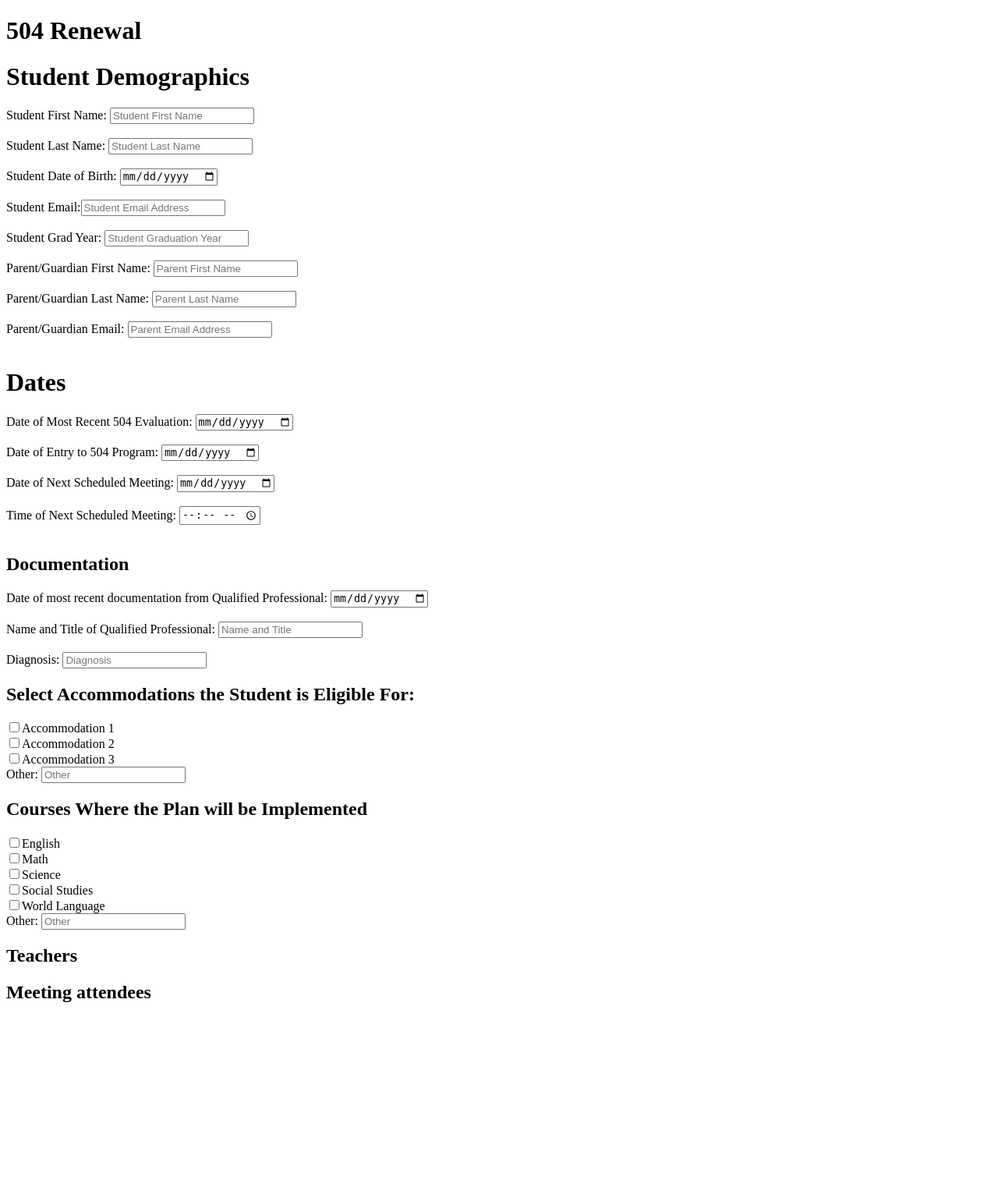
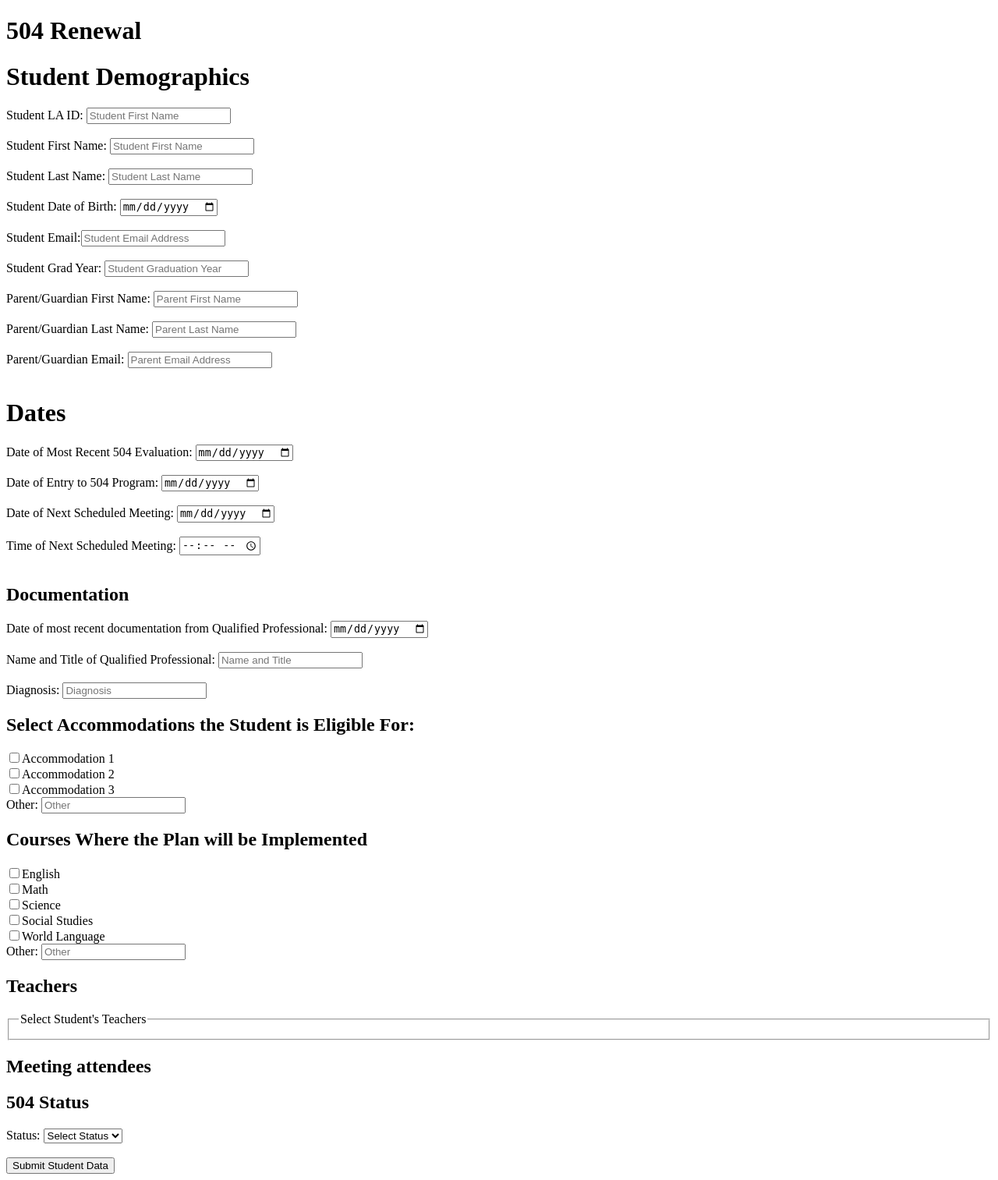
Before and after one commit to taramcan/student-support-management, a Flask app: page /annual_renewal in a window 1280 px wide. Shown: the whole page at 78% size. Before the commit the page ends 1285 px from the top, so only its background shows below. Run offline with Flask 3, Linux system fonts and the light colour scheme; data that the repository does not hold is empty.

Commit message:
student fields updated in firebase by student id

```diff
--- a/app/__init__.py
+++ b/app/__init__.py
@@ -1,6 +1,5 @@
 from flask import Flask
 import os
-
 
 def create_app():
     app = Flask(__name__)
--- a/app/models/student.py
+++ b/app/models/student.py
@@ -21,3 +21,6 @@ class Student:
         self.teachers = teachers
         self.upcoming_meeting_attendees = upcoming_meetings_attendees
         self.status504 = status504
+
+    def to_dict(self):
+        return self.__dict__
--- a/app/routes.py
+++ b/app/routes.py
@@ -1,6 +1,12 @@
-from flask import Blueprint, render_template
+import flask
+from flask import Blueprint, render_template, request, jsonify
+from app.models.student import Student
+from firebase_admin import firestore
+from app.db import db
 
 bp = Blueprint('main', __name__)
+
+
 
 #starting page
 @bp.route('/', methods = ['GET'])
@@ -11,6 +17,30 @@ def index():
 def main_menu():
     return(render_template('main_menu.html'))
 
-@bp.route("/annual_renewal")
+@bp.route('/annual_renewal')
 def annual_renewal():
-    return(render_template('annual_renewal.html'))
+    teachers_ref = db.collection('teachers')
+    docs = teachers_ref.stream()
+
+    teachers = []
+    for doc in docs:
+        t = doc.to_dict()
+        t['full_name'] = f"{t['last_name']}, {t['first_name']}"
+        teachers.append(t)
+
+    return render_template('annual_renewal.html', teachers = teachers)
+
+@bp.route("/save_student", methods = ["POST"])
+def save_student():
+    data = request.get_json()
+    student_laid = data.get('laid', '').strip()
+
+    student_ref = db.collection('students').document(student_laid)
+    student_doc = student_ref.get()
+
+    if student_doc.exists:
+        student_ref.update(data)
+    else:
+        student_ref.set(data)
+
+    return render_template('main_menu.html')
--- a/app/templates/annual_renewal.html
+++ b/app/templates/annual_renewal.html
@@ -1,84 +1,185 @@
 <!DOCTYPE html>
 <html>
+    <head>
+        <meta charset="UTF-8" />
+        <title>504 Renewal</title>
+    </head>
+
+    <body>
     <h1>504 Renewal</h1>
 
-    <form method="POST" action="/annual_renewal">
+    <form id="annualRenewalForm">
 
     <h1>Student Demographics</h1>
-        Student First Name: <input type="text" name="student_first_name" id = "student_first_name", required, placeholder = "Student First Name">
+        Student LA ID: <input type="text" name="student_laid" id = "student_laid" required placeholder = "Student First Name">
         <br>
         <br>
-        Student Last Name: <input type="text" name="student_last_name" id = "student_last_name", required, placeholder = "Student Last Name">
+        Student First Name: <input type="text" name="student_first_name" id = "student_first_name" required placeholder = "Student First Name">
         <br>
         <br>
-        Student Date of Birth: <input type="date" name="student_dob" id = "student_dob", required, placeholder = "Student Date of Birth">
+        Student Last Name: <input type="text" name="student_last_name" id = "student_last_name" required placeholder = "Student Last Name">
         <br>
         <br>
-        Student Email:<input type="email" name="student_email" id = "student_email", required, placeholder = "Student Email Address">
+        Student Date of Birth: <input type="date" name="student_dob" id = "student_dob" required placeholder = "Student Date of Birth">
         <br>
         <br>
-        Student Grad Year: <input type="text" name="student_grad_year" id = "student_grad_year", required, placeholder = "Student Graduation Year"      >
+        Student Email:<input type="email" name="student_email" id = "student_email" required placeholder = "Student Email Address">
         <br>
         <br>
-        Parent/Guardian First Name: <input type="text" name="parent_first_name" id = "parent_first_name", required, placeholder = "Parent First Name">
+        Student Grad Year: <input type="text" name="student_grad_year" id = "student_grad_year" required placeholder = "Student Graduation Year"      >
         <br>
         <br>
-        Parent/Guardian Last Name: <input type="text" name="parent_last_name" id = "parent_last_name", required, placeholder = "Parent Last Name">
+        Parent/Guardian First Name: <input type="text" name="parent_first_name" id = "parent_first_name" required placeholder = "Parent First Name">
         <br>
         <br>
-        Parent/Guardian Email: <input type="email" name="parent_email" id = "parent_email", required, placeholder = "Parent Email Address">
+        Parent/Guardian Last Name: <input type="text" name="parent_last_name" id = "parent_last_name" required placeholder = "Parent Last Name">
+        <br>
+        <br>
+        Parent/Guardian Email: <input type="email" name="parent_email" id = "parent_email" required placeholder = "Parent Email Address">
         <br>
         <br>
         <h1>Dates</h1>
-        Date of Most Recent 504 Evaluation: <input type="date" name="student_most_recent_eval" id = "student_most_recent_eval", required, placeholder = "Most Recent 504 Evaluation">
+        Date of Most Recent 504 Evaluation: <input type="date" name="student_most_recent_eval" id = "student_most_recent_eval" required placeholder = "Most Recent 504 Evaluation">
         <br>
         <br>
-        Date of Entry to 504 Program:  <input type="date" name="student_entry_to_504_program" id = "student_entry_to_504_program", required, placeholder = "Entry to 504 Program">
+        Date of Entry to 504 Program:  <input type="date" name="student_entry_to_504_program" id = "student_entry_to_504_program" required placeholder = "Entry to 504 Program">
         <br>
         <br>
-        Date of Next Scheduled Meeting:  <input type="date" name="next_meeting_date" id = "next_meeting_date", required, placeholder = "Upcoming Scheduled Meeting Date">
+        Date of Next Scheduled Meeting:  <input type="date" name="next_meeting_date" id = "next_meeting_date" required placeholder = "Upcoming Scheduled Meeting Date">
         <br>
         <br>
-        Time of Next Scheduled Meeting:  <input type="time" name="next_meeting_time" id = "next_meeting_time", required, placeholder = "Upcoming Scheduled Meeitng Time">
+        Time of Next Scheduled Meeting:  <input type="time" name="next_meeting_time" id = "next_meeting_time" required placeholder = "Upcoming Scheduled Meeitng Time">
         <br>
         <br>
 
         <h2>Documentation</h2>
-        Date of most recent documentation from Qualified Professional: <input type="date" name="date_of_most_recent_dianosis_paperwork" id = "date_of_most_recent_dianosis_paperwork", required, placeholder = "Date of Most Recent Diangnosis Paperwork">
+        Date of most recent documentation from Qualified Professional: <input type="date" name="date_of_most_recent_dianosis_paperwork" id = "date_of_most_recent_dianosis_paperwork" required  placeholder = "Date of Most Recent Diangnosis Paperwork">
         <br>
         <br>
-        Name and Title of Qualified Professional: <input type="text" name="name_and_title_of_qual_prof" id = "name_and_title_of_qual_prof", required, placeholder = "Name and Title">
+        Name and Title of Qualified Professional: <input type="text" name="name_and_title_of_qual_prof" id = "name_and_title_of_qual_prof" required placeholder = "Name and Title">
         <br>
         <br>
-        Diagnosis: <input type="text" name="diagnosis" id = "diagnosis", required, placeholder = "Diagnosis">
+        Diagnosis: <input type="text" name="diagnosis" id = "diagnosis" required placeholder = "Diagnosis">
 
     <h2>Select Accommodations the Student is Eligible For:</h2>
-            <input type = "checkbox" name = "accomm1" value="accomm1">Accommodation 1</option>
+            <input type = "checkbox" name = "accomms" value="accomm1">Accommodation 1</option>
             <br>
-            <input type = "checkbox" name = "accomm2" value="accomm2">Accommodation 2</option>
+            <input type = "checkbox" name = "accomms" value="accomm2">Accommodation 2</option>
             <br>
-            <input type = "checkbox" name = "accomm3" value="accomm3">Accommodation 3</option>
+            <input type = "checkbox" name = "accomms" value="accomm3">Accommodation 3</option>
             <br>
-    Other: <input type="text" name="additional_accomms" id = "additional_accomms", required, placeholder = "Other">
+    Other: <input type="text" name="additional_accomms" id = "additional_accomms" placeholder = "Other">
 
     <h2>Courses Where the Plan will be Implemented</h2>
-            <input type = "checkbox" name = "eng_elig" value="eng_elig">English</option>
+            <input type = "checkbox" name = "course_elig" value="eng_elig">English</option>
             <br>
-            <input type = "checkbox" name = "math_elig" value="math_elig">Math</option>
+            <input type = "checkbox" name = "course_elig" value="math_elig">Math</option>
             <br>
-            <input type = "checkbox" name = "sci_elig" value="sci_elig">Science</option>
+            <input type = "checkbox" name = "course_elig" value="sci_elig">Science</option>
             <br>
-            <input type = "checkbox" name = "socstud_elig" value="socstud_elig">Social Studies</option>
+            <input type = "checkbox" name = "course_elig" value="socstud_elig">Social Studies</option>
             <br>
-            <input type = "checkbox" name = "wl_elig" value="wl_elig">World Language</option>
+            <input type = "checkbox" name = "course_elig" value="wl_elig">World Language</option>
             <br>
-            Other: <input type="text" name="additional_elig" id = "additional_elig", required, placeholder = "Other">
+            Other: <input type="text" name="other_course_elig" id = "other_course_elig" placeholder = "Other">
 
     <h2>Teachers</h2>
 
+    <fieldset>
+        <legend>Select Student's Teachers</legend>
+        {% for teacher in teachers %}
+            <label>
+                <input type="checkbox" name="teachers" value="{{ teacher.teacher_email }}">
+                {{ teacher.full_name }}
+            </label><br>
+        {% endfor %}
+    </fieldset>
+
     <h2>Meeting attendees</h2>
 
+    <h2>504 Status</h2>
+    <label for="status504">Status:</label>
+    <select name="status504" id="status504" required>
+    <option value="" disabled selected>Select Status</option>
+    <option value="Eligible">Eligible</option>
+    <option value="In Evaluation">In Evaluation</option>
+    <option value="Ineligible">Ineligible</option>
+    </select>
+    <br>
+    <br>
+
+    <button type = "submit">Submit Student Data</button>
+
     </form>
+    </body>
+
+    <script>
+        document.getElementById('annualRenewalForm').addEventListener('submit', function(e){
+            e.preventDefault();
+            const accommodations = [];
+            document.querySelectorAll('input[name="accomms"]:checked').forEach(cb => {
+            accommodations.push(cb.value);
+            });
+            const otherAccomms = document.getElementById('additional_accomms').value.trim();
+
+            if (otherAccomms !== "") {
+            accommodations.push(otherAccomms);
+            }
+
+            const courses = [];
+            document.querySelectorAll('input[name="course_elig"]:checked').forEach(cb => {
+            courses.push(cb.value);
+            });
+            const otherCourses = document.getElementById('other_course_elig').value.trim();
+
+            if (otherCourses !== "") {
+            courses.push(otherCourses);
+            }
+
+
+            const teachers = [];
+            document.querySelectorAll('input[name="teachers"]:checked').forEach(cb=>{
+                teachers.push(cb.value);
+            });
+
+            const meetingAttendees = [];
+
+
+            const studentData = {
+                laid : document.getElementById('student_laid').value,
+                first_name : document.getElementById('student_first_name').value,
+                last_name : document.getElementById('student_last_name').value,
+                dob : document.getElementById('student_dob').value,
+                student_email : document.getElementById('student_email').value,
+                student_grad_year : document.getElementById('student_grad_year').value,
+                parent_first_name : document.getElementById('parent_first_name').value,
+                parent_last_name : document.getElementById('parent_last_name').value,
+                parent_email : document.getElementById('parent_email').value,
+                most_recent_504_evaluation : document.getElementById('student_most_recent_eval').value,
+                entry_to_504_program : document.getElementById('student_entry_to_504_program').value,
+                upcoming_meeting_date : document.getElementById('next_meeting_date').value,
+                upcoming_meeting_time : document.getElementById('next_meeting_time').value,
+                date_of_most_recent_documentation_from_qual_prof : document.getElementById('date_of_most_recent_dianosis_paperwork').value,
+                name_and_title_of_qual_prof : document.getElementById('name_and_title_of_qual_prof').value,
+                diagnosis : document.getElementById('diagnosis').value,
+                accommodations : accommodations,
+                course : courses,
+                teachers : teachers,
+                upcoming_meeting_attendees : meetingAttendees,
+                status504 : document.getElementById('status504').value
+            };
+            fetch('/save_student',{
+                method: 'POST',
+                headers: {'Content-Type': 'application/json'},
+                body: JSON.stringify(studentData)
+            })
+            .then(response => response.json())
+            .then(data=>{
+                alert(data.message)
+            })
+            .catch(error=>console.error('Error', error));
+        });
+    </script>
 
 
 </html>
```
Also changed, not shown: app/db.py (added, +8 -0 lines), app/models/teacher.py (added, +14 -0 lines), requirements.txt (added, +46 -0 lines), 1 other file.
